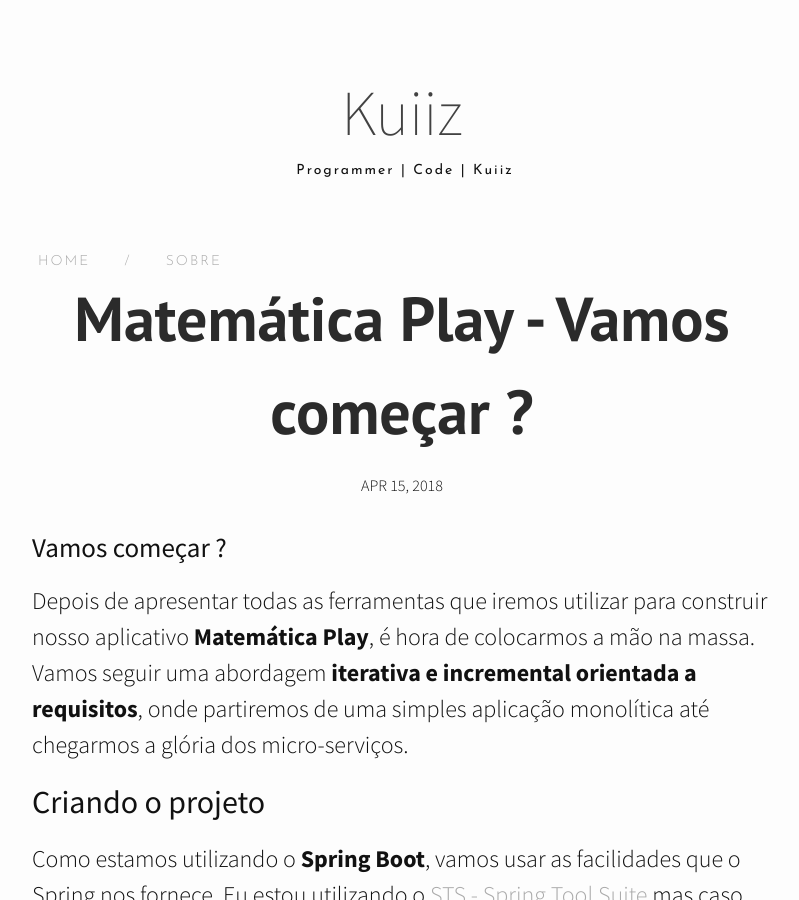
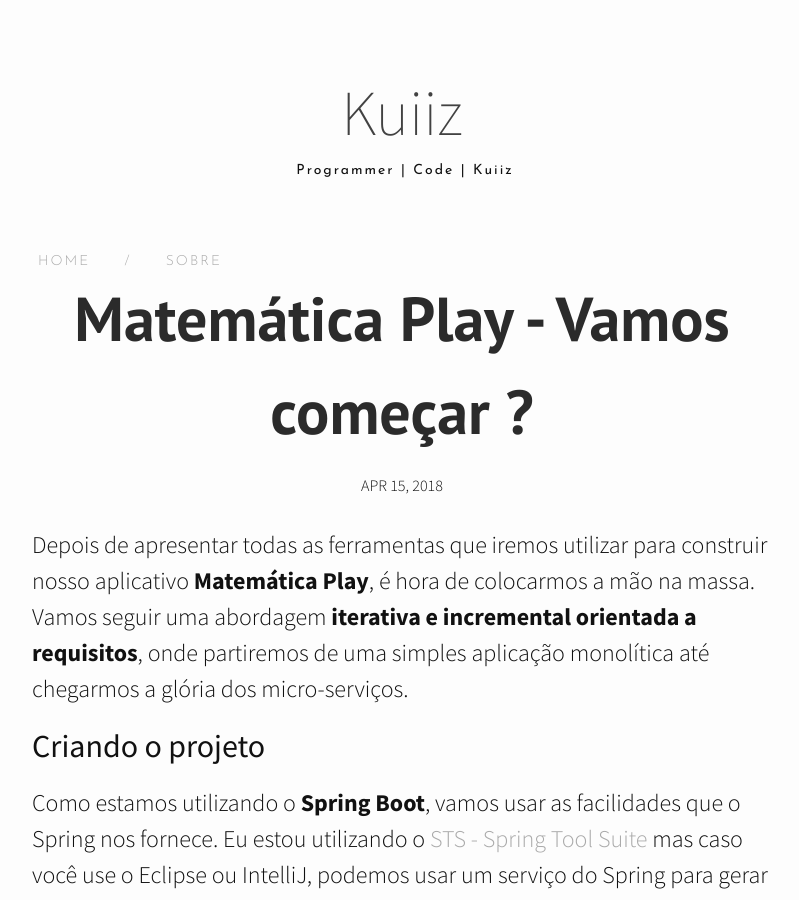
Before and after one commit to kuiiz/kuiiz.github.io, a Jekyll site: the page built from _posts/2018-04-16-serie-matematica-play-02.markdown, in a window 1280 px wide and 900 px high. Shown: the whole window, without its empty margins (238-1037 px from the left). Built offline with Jekyll 4.4.1, drawn with Linux system fonts in a browser that asks for light colours; nearby versions of some CDN libraries.

Commit message:
Commit - matematica Play - Post 02

```diff
--- a/_posts/2018-04-16-serie-matematica-play-02.markdown
+++ b/_posts/2018-04-16-serie-matematica-play-02.markdown
@@ -4,8 +4,6 @@ title:  "Matemática Play - Vamos começar ?"
 date:   2018-04-16 00:00:00 +0530
 categories: spring-boot
 ---
-
-# Vamos começar ?
 
 Depois de apresentar todas as ferramentas que iremos utilizar para construir nosso aplicativo **Matemática Play**, é hora de colocarmos a mão na massa.
 Vamos seguir uma abordagem **iterativa e incremental orientada a requisitos**, onde partiremos de uma simples aplicação monolítica até chegarmos a glória dos micro-serviços.
```
